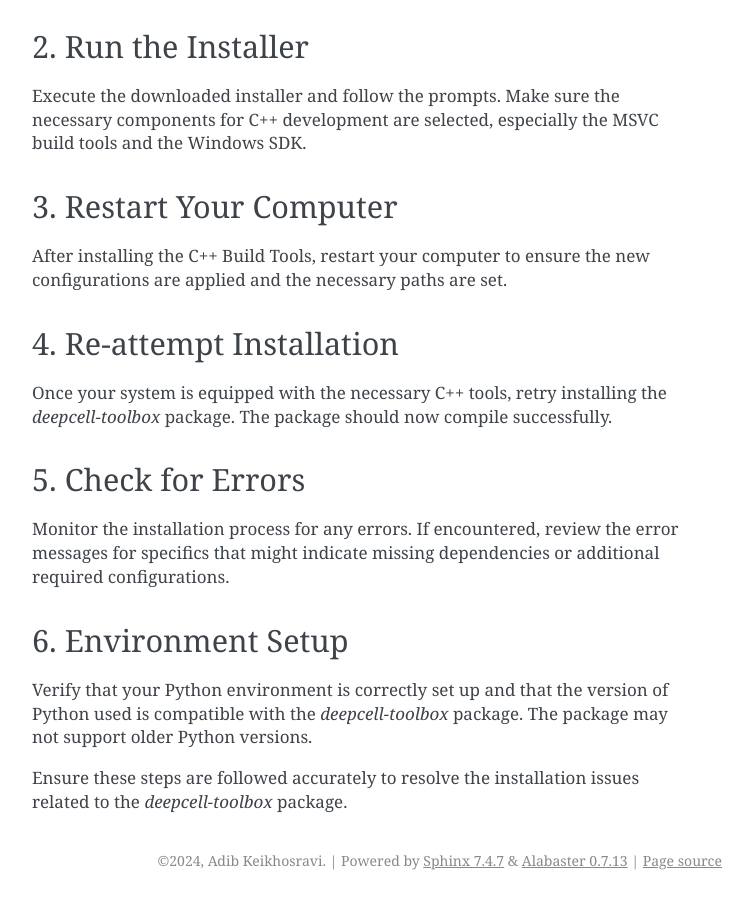
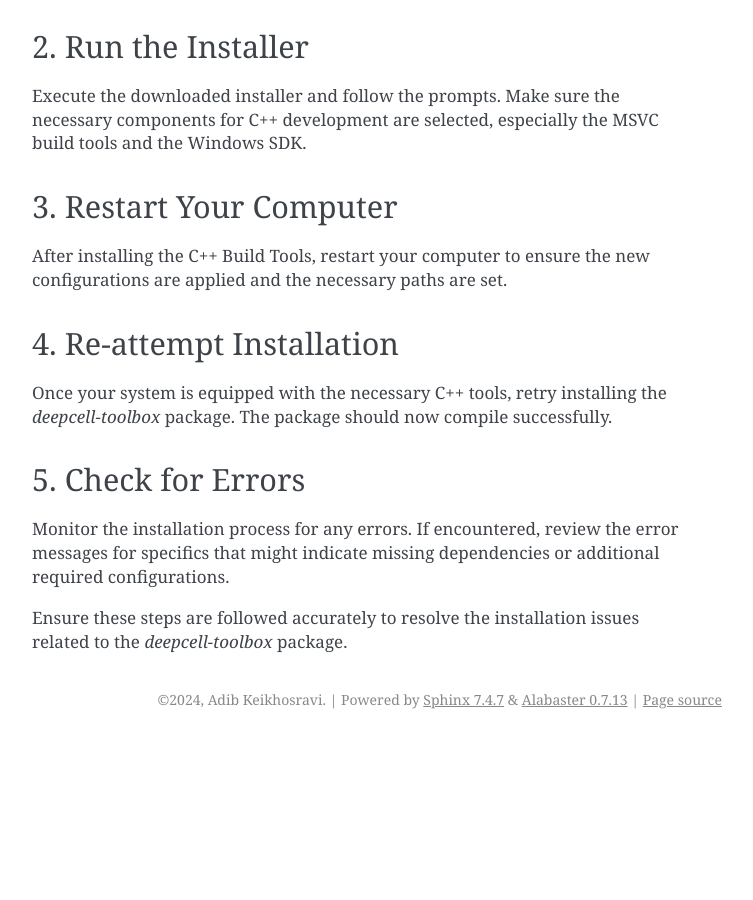
Before and after one commit to CBIIT/HiTIPS, a Sphinx documentation site: the page built from docs/troubleshooting.rst, in a window 1280 px wide and 900 px high, scrolled down 1405 px. Shown: the whole window, without its empty margins (388-1141 px from the left). Built offline with Sphinx 7.4.7, drawn with Linux system fonts in a browser that asks for light colours; after the commit the page ends 2144 px from its top, so only the background shows below that.

Commit message:
Update troubleshooting.rst

```diff
--- a/docs/troubleshooting.rst
+++ b/docs/troubleshooting.rst
@@ -63,9 +63,5 @@ Once your system is equipped with the necessary C++ tools, retry installing the
 
 Monitor the installation process for any errors. If encountered, review the error messages for specifics that might indicate missing dependencies or additional required configurations.
 
-6. Environment Setup
---------------------
-
-Verify that your Python environment is correctly set up and that the version of Python used is compatible with the `deepcell-toolbox` package. The package may not support older Python versions.
 
 Ensure these steps are followed accurately to resolve the installation issues related to the `deepcell-toolbox` package.
```
